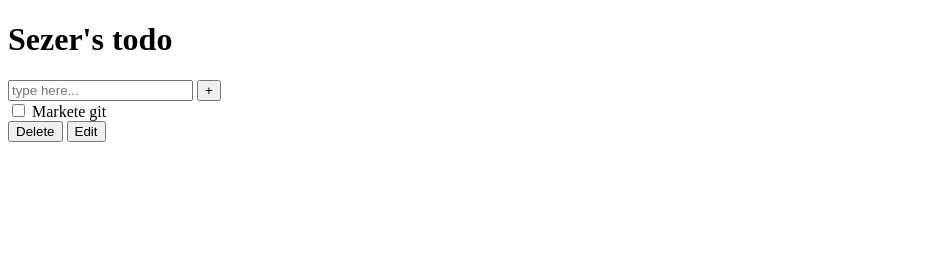
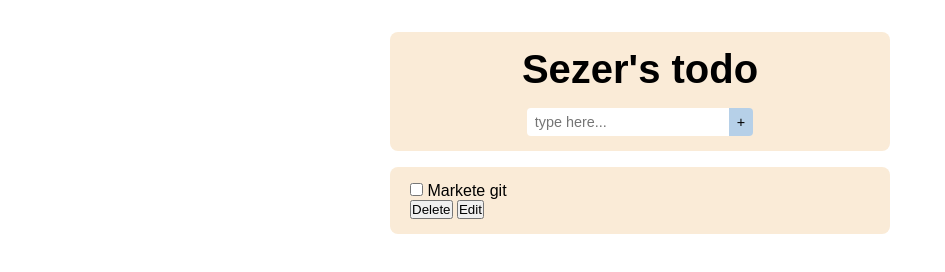
Before and after one commit to szrokmn/Sezer-s_todo, a plain HTML site: page index.html in a window 1280 px wide. Shown: the whole page, without its empty margins (0-945 px from the left). Drawn offline with Linux system fonts and the light colour scheme.

Commit message:
css continue

```diff
--- a/style.css
+++ b/style.css
@@ -0,0 +1,64 @@
+*{
+    margin: 0;
+    padding: 0;
+    box-sizing: border-box;
+    font-family: sans-serif;
+}
+body{
+    width: 70%;
+    min-height: 100vh;
+    margin: 0 auto;
+}
+.container{
+    width: 500px;
+    margin: 0 auto;
+    display: flex;
+    flex-direction: column;
+}
+.todo_form{
+    display: flex;
+    flex-direction: column;
+    align-items: center;
+    padding: 15px 20px;
+    border-radius: 8px;
+    margin-top: 32px;
+    background-color: antiquewhite;
+}
+.todo_title{
+    font-size: 2.5rem;
+}
+.todo_div{
+    display: flex;
+    margin-top: 16px;
+}
+.todo_input{
+    padding: 6px 8px;
+    font-size: 0.9rem;
+    border-radius: 4px 0 0 4px;
+    border: none;
+    outline: none;
+}
+.todo_btn{
+    padding: 6px 8px;
+    font-size: 0.9rem;
+    border-radius: 0 4px 4px 0;
+    border: none;
+    outline: none;
+    background-color: rgb(182, 208, 232);
+    cursor: pointer;
+    transition: 0.3s ease all;
+}
+.todo_btn:hover{
+    background-color:  rgb(99, 165, 227);
+}
+.todo_container{
+    display: flex;
+    flex-direction: column;
+    padding: 15px 20px;
+    border-radius: 8px;
+    margin-top: 16px;
+    background-color: antiquewhite;
+}
+.todo {
+
+}
```
